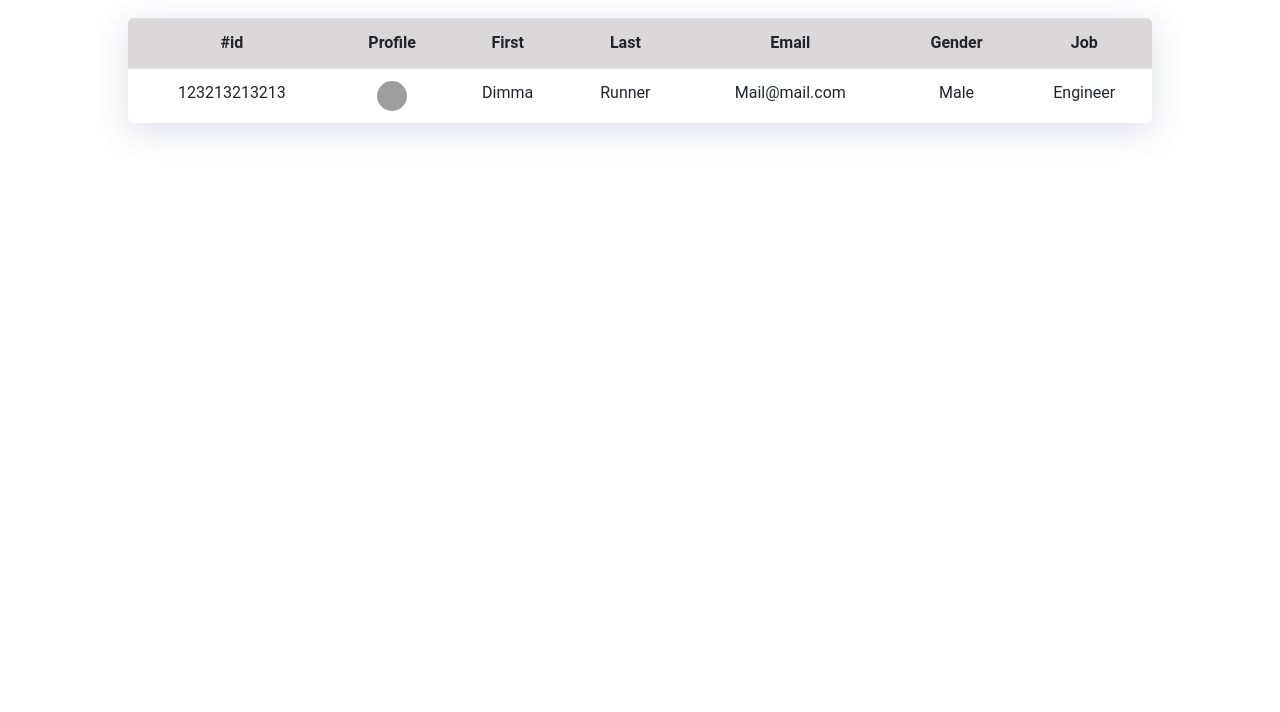
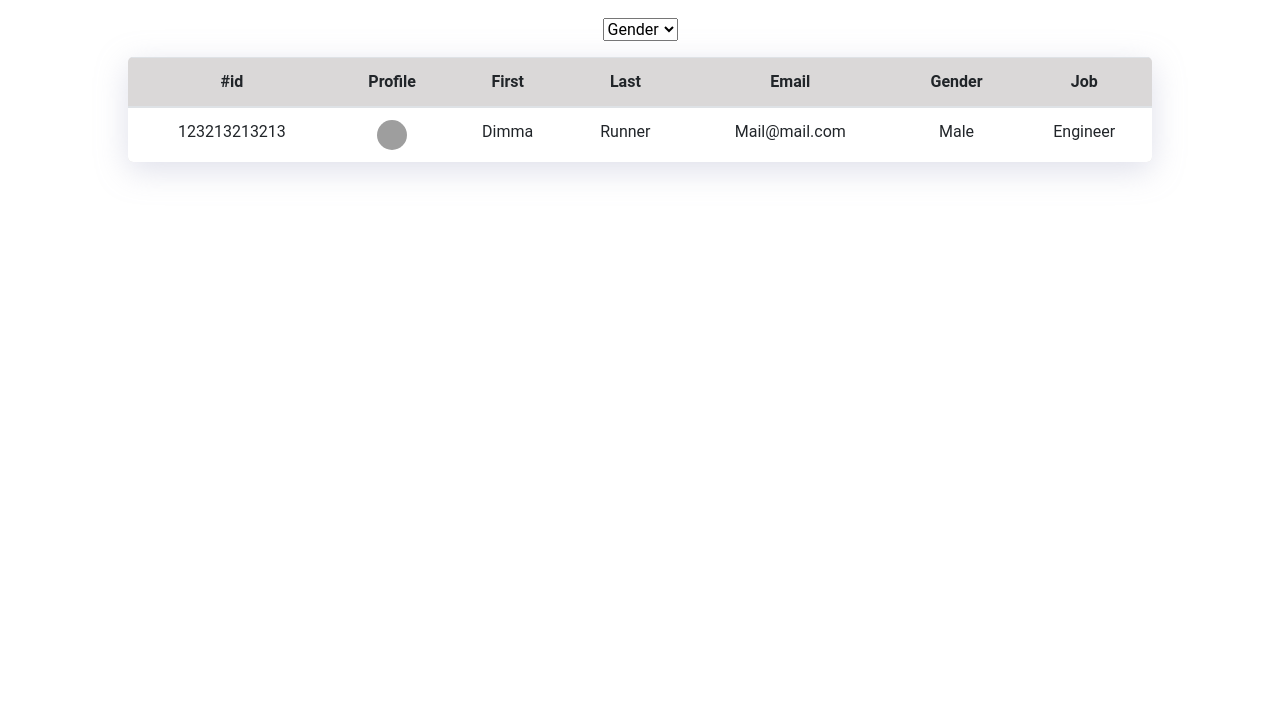
Before and after one commit to KerenShenkar20/group-assignment-5-pre-hackathon-six-minus-one, a plain HTML site: page client/userList.html in a window 1280 px wide. Shown: the part 88-800 px from the top of the page. Drawn offline with nearby package versions, Linux system fonts and the light colour scheme; grey boxes are pictures that could not be loaded.

Commit message:
user list

```diff
--- a/client/css/styles.css
+++ b/client/css/styles.css
@@ -72,3 +72,14 @@ td{
 th{
 	text-align: center;
   }
+
+  .input-group{
+	width: 80vw;
+	display: flex;
+	justify-content: space-around;
+	align-items: center;
+	margin: 0 auto;
+  }
+  .custom-select{
+	  font-size: .5rem;
+  }
--- a/client/userList.html
+++ b/client/userList.html
@@ -16,6 +16,16 @@
     <header>
         <h1>User List</h1>
     </header>
+
+    <div class="input-group mb-3">
+        <select class="gender-select" id="select">
+            <option selected>Gender</option>
+            <option value="1">Male</option>
+            <option value="2">Female</option>
+        </select>
+    </div>
+
+
     <main>
         <table class="table">
             <thead>
```
Also changed, not shown: client/updateUser.html (+5 -0 lines).
